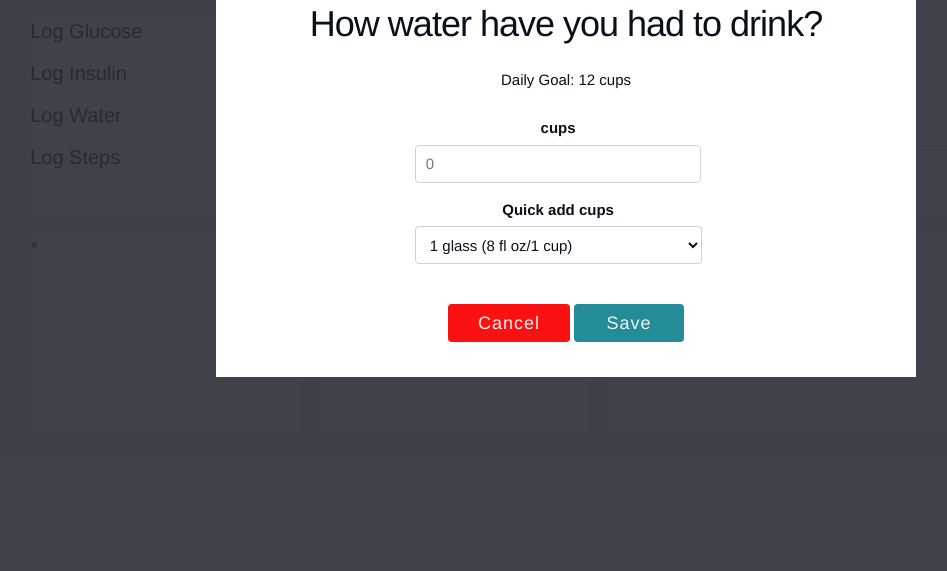
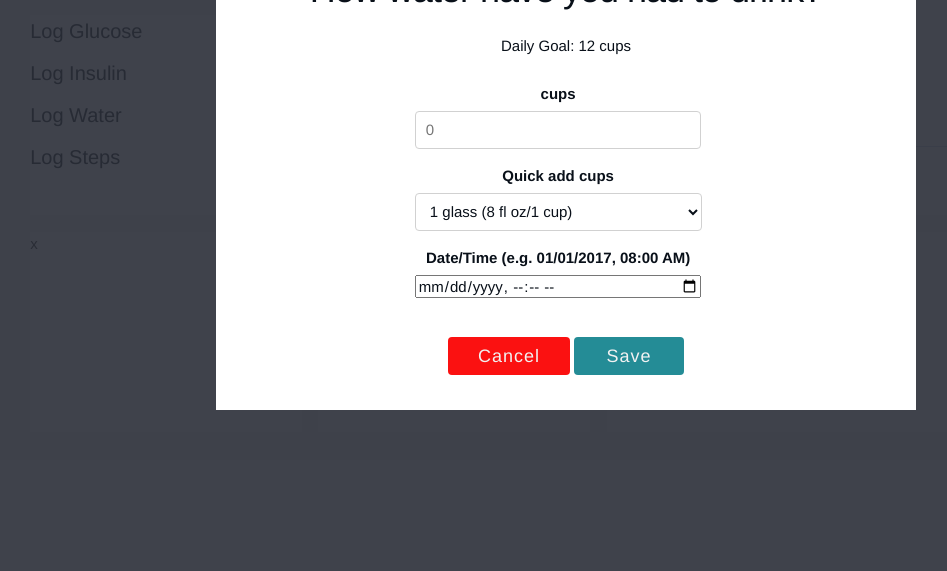
Before and after one commit to DiaBeatThis/final_project, a Django app: template diabeatthis/templates/home.html in a window 1280 px wide, after a click on "Log Water". Shown: the part 229-800 px from the top of the page, without its empty margins (74-1021 px from the left). Run offline with Django 3.2, Linux system fonts and the light colour scheme; the template is opened without the code that fills it, so the values that code supplies are empty; some libraries are stand-ins or nearby versions.

Commit message:
water log

```diff
--- a/diabeatthis/static/js/script.js
+++ b/diabeatthis/static/js/script.js
@@ -124,8 +124,7 @@ function charts(){
 }
 
 
-
-$(document).on('confirmation', '.remodal', function () {
+$(document).on('confirmation', '[data-remodal-id=modalGlucose]', function () {
     var glucose = $("#glucoseLevel").val()
     var time_stamp = $("#glucoseDateTime").val()
     var postdata = {'mg_dL':glucose, 'time_stamp':time_stamp, 'profile_id':currentUser}
@@ -134,3 +133,26 @@ $(document).on('confirmation', '.remodal', function () {
         location = location
     })
 });
+
+
+$(document).on('confirmation', '[data-remodal-id=modalInsulin]', function () {
+  var insulin = $("#insulinLevel").val()
+  var time_stamp = $("#insulinDateTime").val()
+  var postdata = {'mcU_ml':insulin, 'time_stamp':time_stamp, 'profile_id':currentUser}
+  console.log(postdata)
+  $.ajax({url:'/api/insulin/', data:postdata, type:'POST'}).done(function(){
+      location = location
+  })
+});
+
+$(document).on('confirmation', '[data-remodal-id=waterIntake]', function () {
+    size = $("#waterSize").val()
+    cups = $("#waterIntake").val()
+  var water = parseFloat(size) * parseFloat(cups)
+  var time_stamp = $("#waterDateTime").val()
+  var postdata = {'ounces':water, 'time_stamp':time_stamp, 'profile_id':currentUser}
+  console.log(postdata)
+  $.ajax({url:'/api/water/', data:postdata, type:'POST'}).done(function(){
+      location = location
+  })
+});
--- a/diabeatthis/templates/home.html
+++ b/diabeatthis/templates/home.html
@@ -112,11 +112,17 @@
             <div class="row">
               <div class="six columns offset-by-three columns">
                 <label for="waterIntake">Quick add cups</label>
-                <select class="u-full-width" id="waterIntake" name="waterIntake">
+                <select class="u-full-width" id="waterSize" name="waterIntake">
                   <option value="1">1 glass (8 fl oz/1 cup)</option>
                   <option value="2">1 bottle (16 fl oz/2 cups)</option>
                   <option value="3">1 lg bottle (24 fl oz/3 cups)</option>
                 </select>
+              </div>
+            </div>
+            <div class="row">
+              <div class="six columns offset-by-three columns">
+                <label for="waterDateTime">Date/Time (e.g. 01/01/2017, 08:00 AM)</label>
+                <input class="u-full-width" type="datetime-local" id="waterDateTime" name="waterDateTime">
               </div>
             </div>
           <br>
--- a/final/settings.py
+++ b/final/settings.py
@@ -83,11 +83,10 @@ USE_L10N = False
 
 USE_TZ = True
 
-SECRET_KEY = os.environ['SECRET_KEY']
 
 db_from_env = dj_database_url.config(conn_max_age=500)
 
-DATABASES['default'] =  dj_database_url.config()
+# DATABASES['default'] =  dj_database_url.config()
 
 DATABASES['default'].update(db_from_env)
 
```
